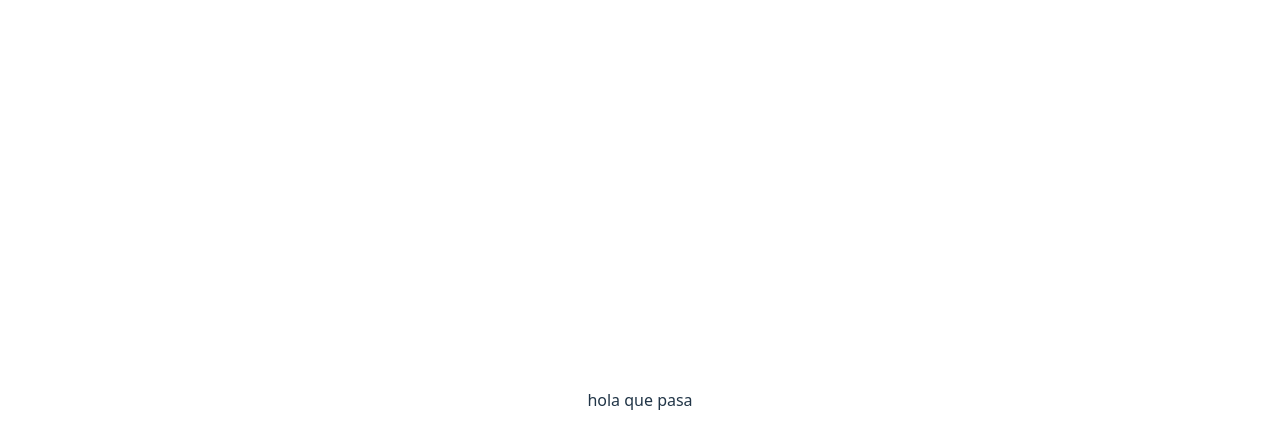
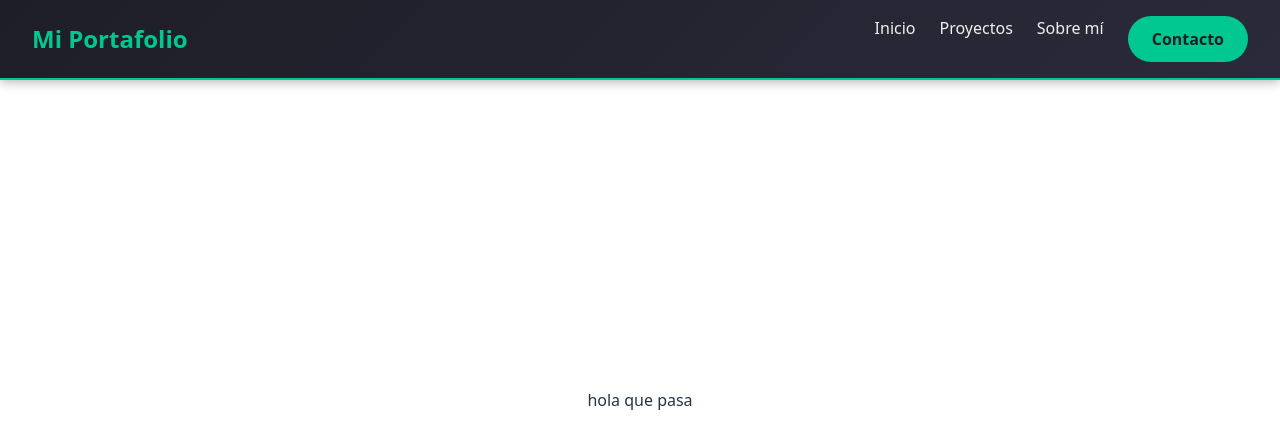
Before and after one commit to rubenmm1/final, a React (Vite) app: page / in a window 1280 px wide. Shown: the top 444 px of the page. Built offline with nearby package versions, Linux system fonts and the light colour scheme.

Commit message:
Introduzco header

```diff
--- a/src/components/Header.css
+++ b/src/components/Header.css
@@ -0,0 +1,60 @@
+.header {
+  background: linear-gradient(135deg, #1e1e28 0%, #2a2a3a 100%);
+  background-color: #1e1e28; /* Fallback sólido */
+  padding: 1rem 2rem;
+  display: flex;
+  justify-content: space-between;
+  align-items: center;
+  position: fixed;
+  top: 0;
+  left: 0;
+  width: 100%;
+  box-sizing: border-box;
+  z-index: 1000;
+  backdrop-filter: blur(8px);
+  border-bottom: 2px solid #00C890;
+  box-shadow: 0 2px 10px rgba(0, 0, 0, 0.3);
+}
+
+/* Título del header */
+.title {
+  font-size: 1.5rem;
+  color: #00C890;
+  margin: 0;
+  font-weight: 700;
+}
+
+/* Navegación */
+.nav {
+  display: flex;
+  gap: 1.5rem;
+}
+
+/* Enlaces de navegación */
+.navLink {
+  color: #F0F0F0;
+  text-decoration: none;
+  font-weight: 500;
+  transition: color 0.3s ease;
+}
+
+.navLink:hover {
+  color: #00C890;
+  text-decoration: underline;
+}
+
+/* Botón */
+.button {
+  background-color: #00C890;
+  color: #1E1E28;
+  border: none;
+  padding: 0.75rem 1.5rem;
+  border-radius: 25px;
+  cursor: pointer;
+  font-weight: 600;
+  transition: background-color 0.3s ease;
+}
+
+.button:hover {
+  background-color: #00A878;
+}
--- a/src/components/Header.jsx
+++ b/src/components/Header.jsx
@@ -0,0 +1,18 @@
+import { Link } from 'react-router-dom';
+import './Header.css';
+
+function Header() {
+  return (
+    <header className="header">
+      <h1 className="title">Mi Portafolio</h1>
+      <nav className="nav">
+        <Link to="/" className="navLink">Inicio</Link>
+        <Link to="/proyectos" className="navLink">Proyectos</Link>
+        <Link to="/sobre-mi" className="navLink">Sobre mí</Link>
+        <button className="button">Contacto</button>
+      </nav>
+    </header>
+  );
+}
+
+export default Header;
--- a/src/pages/Home.jsx
+++ b/src/pages/Home.jsx
@@ -1,10 +1,15 @@
 import "./Home.css";
+import Header from "../components/Header"
 
 function Home() {
     return (
-        <div>
-            hola que pasa
-        </div>
+        <>
+            <Header />
+            <div>
+                hola que pasa
+            </div>
+        </>
+
     )
 }
 
```
